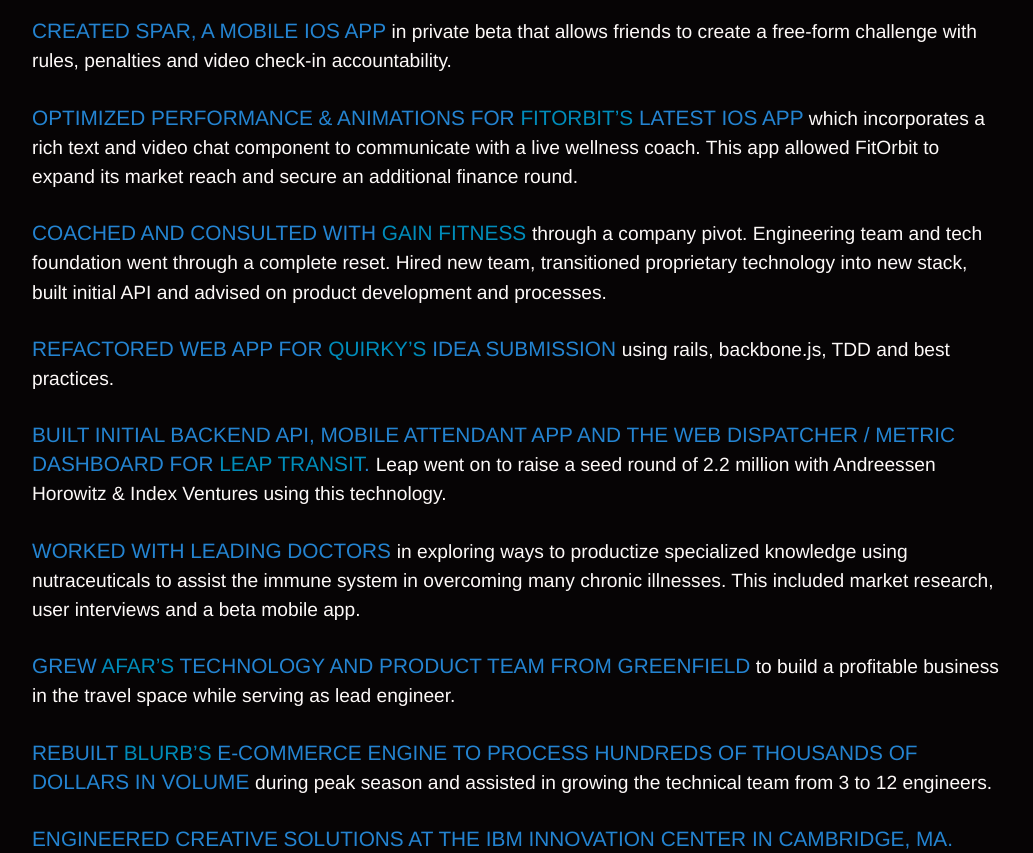
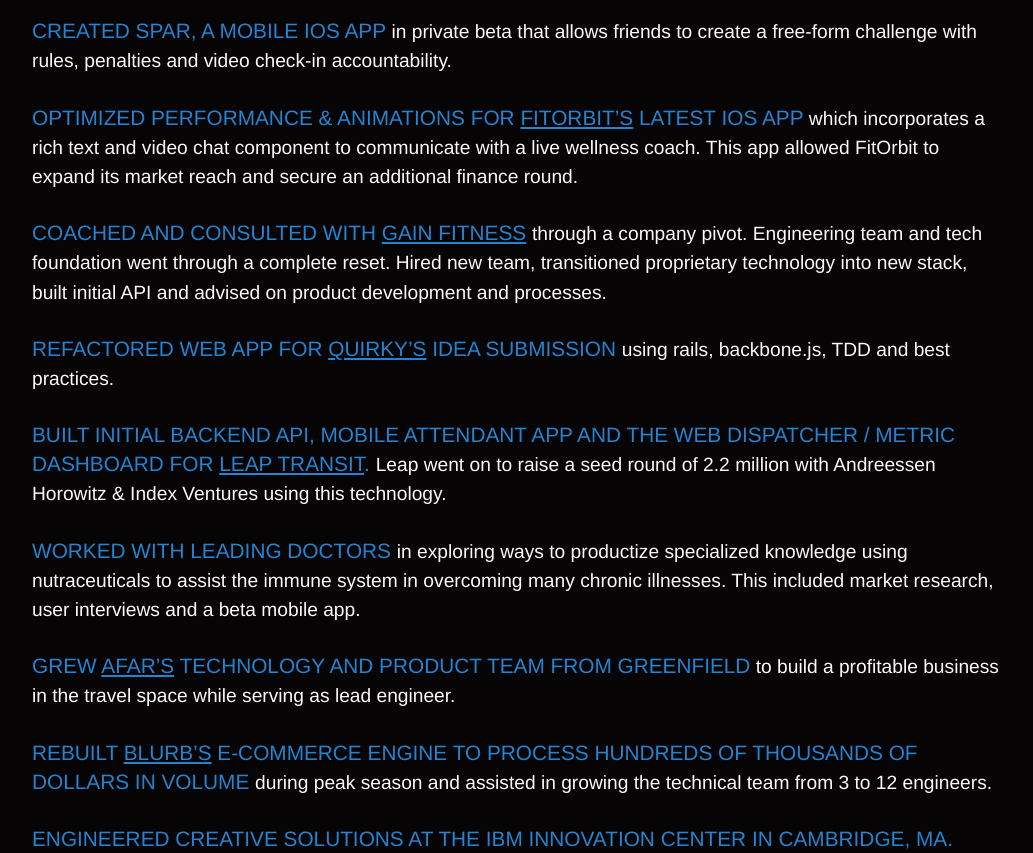
Before and after one commit to mwhitt/mwhittaker.com, a Jekyll site: the page built from index.html, in a window 1280 px wide. Shown: the part 670-1523 px from the top of the page, without its empty margins (123-1156 px from the left). Built offline with Jekyll 4.4.1, drawn with Linux system fonts in a browser that asks for light colours.

Commit message:
updated style

```diff
--- a/css/site.css
+++ b/css/site.css
@@ -24,20 +24,25 @@
   margin-bottom: 0px;
 }
 
-.contact a {
+ul > li > a {
   text-transform: uppercase;
   color: #757472;
   font-size: 0.95rem;
 }
 
-.experience h3 {
+.experience > h3 {
   text-transform: uppercase;
   color: #2484D1;
   font-size: 0.95rem;
   margin-bottom: 25px;
 }
 
-.experience h3 > small {
+h3 > a, h3 > a:hover {
+  color: #2484D1;
+  text-decoration: underline;
+}
+
+.experience > h3 > small {
   text-transform: none;
   color: #FDF9F8;
   font-size: 0.85rem;
@@ -61,15 +66,15 @@
     font-size: 1.9rem;
   }
 
-  .contact a {
+  ul > li > a {
     font-size: 1.3rem;
   }
 
-  .experience h3 {
+  .experience > h3 {
     font-size: 1.3rem;
   }
 
-  .experience h3 > small {
+  .experience > h3 > small {
     font-size: 1.2rem;
   }
 
```
